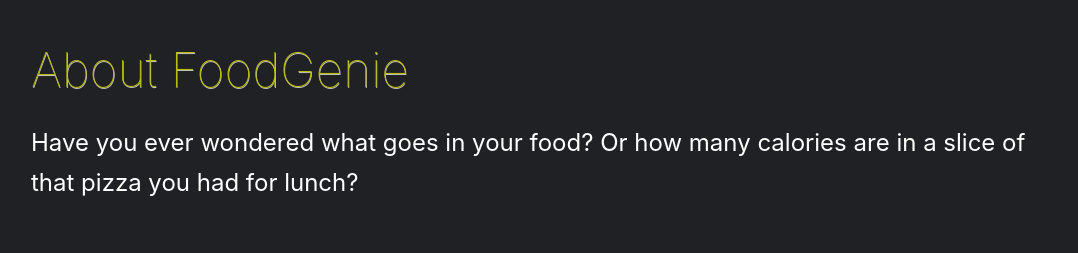
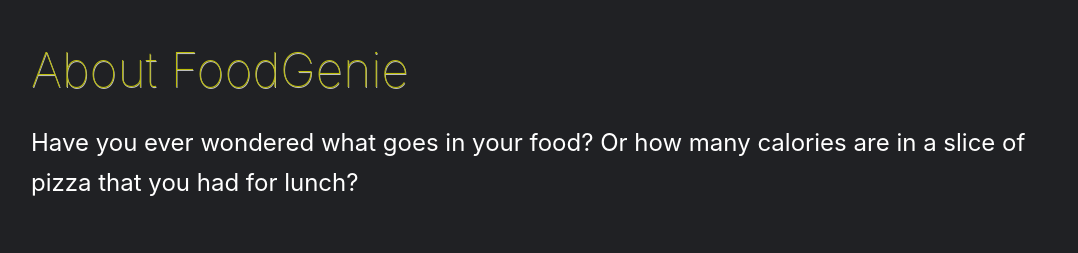
Before and after one commit to lil-white-shadow/food-genie, a React (Create React App) app: page / in a window 1280 px wide. Shown: the part 1200-1453 px from the top of the page, without its empty margins (97-1175 px from the left). Built offline with nearby package versions, Linux system fonts and the light colour scheme.

Commit message:
fix grammar

```diff
--- a/src/components/About.js
+++ b/src/components/About.js
@@ -1,7 +1,7 @@
 export default function About(props) {
-  const contentPara1 = "Have you ever wondered what goes in your food? Or how many calories are in a slice of that pizza you had for lunch?"
+  const contentPara1 = "Have you ever wondered what goes in your food? Or how many calories are in a slice of pizza that you had for lunch?"
 
-    const contentPara2 = "Say goodbye to your former self! We have brought " + props.title + " at your service and you are not limited to just 3 wishes. Search ingredients and nutrition info for any number of food items!"
+  const contentPara2 = "Say goodbye to your former self! We have brought " + props.title + " at your service and you are not limited to just 3 wishes. Search ingredients and nutrition info for any number of food items!"
 
   return (
   <div className="card">
```
